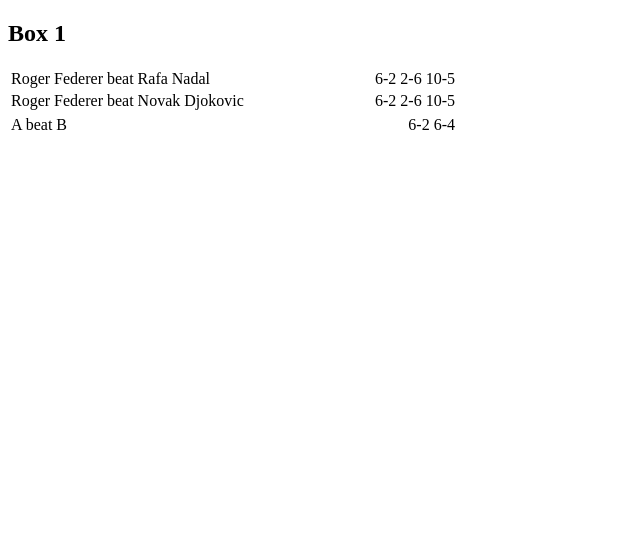
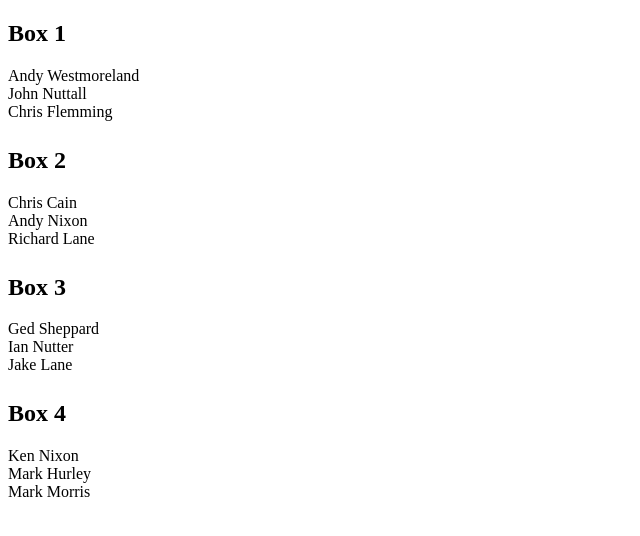
Before and after one commit to ellesmeretennis/ellesmeretennis, a plain HTML site: page index.html in a window 1280 px wide. Shown: the whole page, without its empty margins (0-640 px from the left). Drawn offline with Linux system fonts and the light colour scheme.

Commit message:
First round

```diff
--- a/index.html
+++ b/index.html
@@ -11,19 +11,43 @@
 </head>
 <body>
 <h2>Box 1</h2>
+Andy Westmoreland<br>
+John Nuttall<br>
+Chris Flemming<br>
 <table>
 <tr>
-<td>Roger Federer beat Rafa Nadal</td>
-<td>6-2 2-6 10-5</td>
+<td></td>
+<td></td>
 </tr>
+</table>
+<h2>Box 2</h2>
+Chris Cain<br>
+Andy Nixon<br>
+Richard Lane<br>
+<table>
 <tr>
-<td>Roger Federer beat Novak Djokovic</td>
-<td>6-2 2-6 10-5</td>
-</tr></table>
-<table class="res">
+<td></td>
+<td></td>
+</tr>
+</table>
+<h2>Box 3</h2>
+Ged Sheppard<br>
+Ian Nutter<br>
+Jake Lane<br>
+<table>
 <tr>
-<td>A beat B</td>
-<td>6-2 6-4</td>
+<td></td>
+<td></td>
+</tr>
+</table>
+<h2>Box 4</h2>
+Ken Nixon<br>
+Mark Hurley<br>
+Mark Morris<br>
+<table>
+<tr>
+<td></td>
+<td></td>
 </tr>
 </table>
 </body>
```
